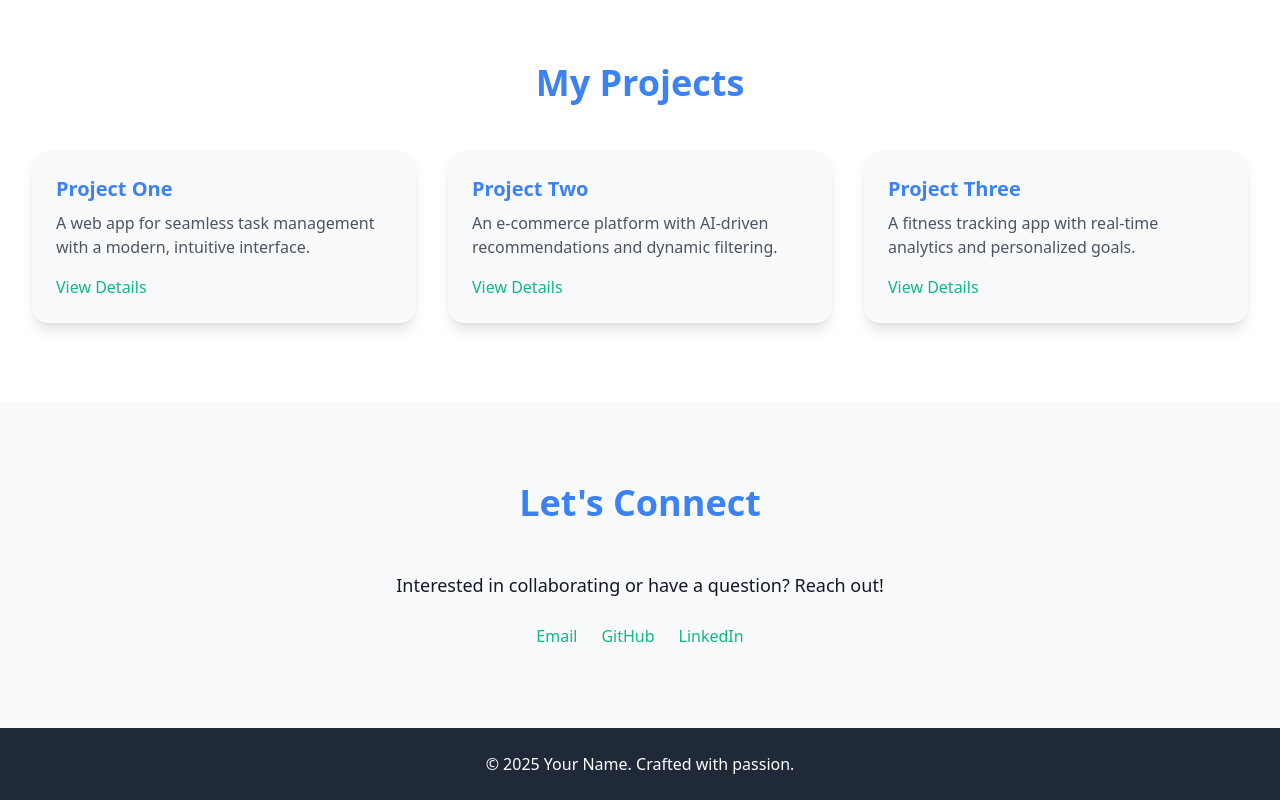
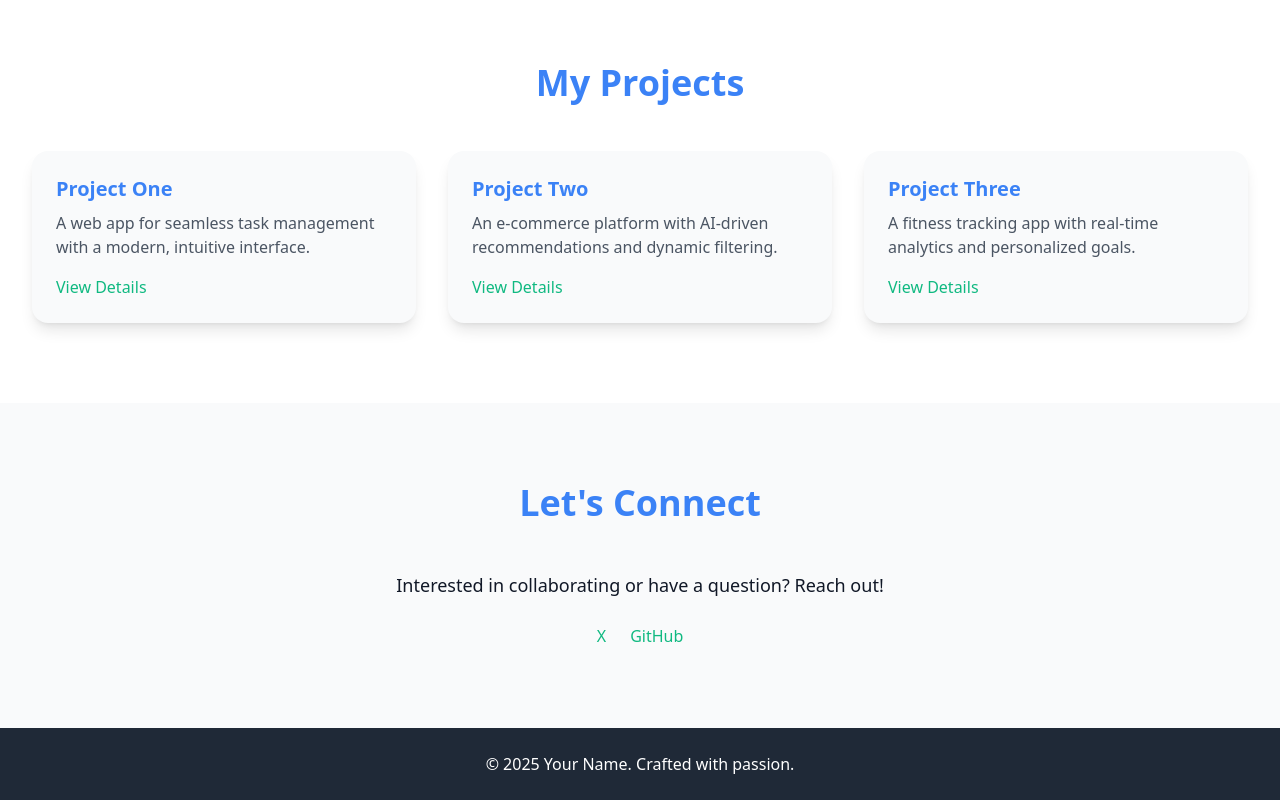
Before and after one commit to ucheaniagoh/ucheaniagoh.github.io, a plain HTML site: page index.html in a window 1280 px wide. Shown: the part 1577-2377 px from the top of the page. Drawn offline with nearby package versions, Linux system fonts and the light colour scheme.

Commit message:
Update index.html

```diff
--- a/index.html
+++ b/index.html
@@ -3,7 +3,7 @@
 <head>
     <meta charset="UTF-8">
     <meta name="viewport" content="width=device-width, initial-scale=1.0">
-    <title>My Portfolio</title>
+    <title>Uche Aniagoh</title>
     <script src="https://cdn.tailwindcss.com"></script>
     <script>
         tailwind.config = {
@@ -78,7 +78,7 @@
     <!-- Hero Section -->
     <section id="home" class="min-h-screen flex items-center justify-center bg-gradient-to-br from-primary via-secondary to-accent text-white relative overflow-hidden">
         <div class="text-center animate-slide-up z-10">
-            <h1 class="text-5xl md:text-6xl font-extrabold tracking-tight">Hi, I'm [Your Name]</h1>
+            <h1 class="text-5xl md:text-6xl font-extrabold tracking-tight">Hi, I'm Uche Aniagoh</h1>
             <p class="mt-4 text-xl md:text-2xl opacity-90">Building the future, one project at a time</p>
             <a href="#projects" class="mt-6 inline-block px-8 py-3 bg-white text-primary font-semibold rounded-full hover:bg-secondary hover:text-white transition-all duration-300">Explore My Work</a>
         </div>
@@ -132,9 +132,8 @@
         <div class="max-w-lg mx-auto text-center">
             <p class="text-lg leading-relaxed">Interested in collaborating or have a question? Reach out!</p>
             <div class="mt-6 flex justify-center space-x-6">
-                <a href="mailto:your.email@example.com" class="text-secondary hover:text-accent transition-colors duration-200">Email</a>
-                <a href="https://github.com/yourusername" target="_blank" class="text-secondary hover:text-accent transition-colors duration-200">GitHub</a>
-                <a href="https://linkedin.com/in/yourusername" target="_blank" class="text-secondary hover:text-accent transition-colors duration-200">LinkedIn</a>
+                <a href="https://x.com/ucheAniagoh" class="text-secondary hover:text-accent transition-colors duration-200">X</a>
+                <a href="https://github.com/ucheaniagoh" target="_blank" class="text-secondary hover:text-accent transition-colors duration-200">GitHub</a>
             </div>
         </div>
     </section>
```
